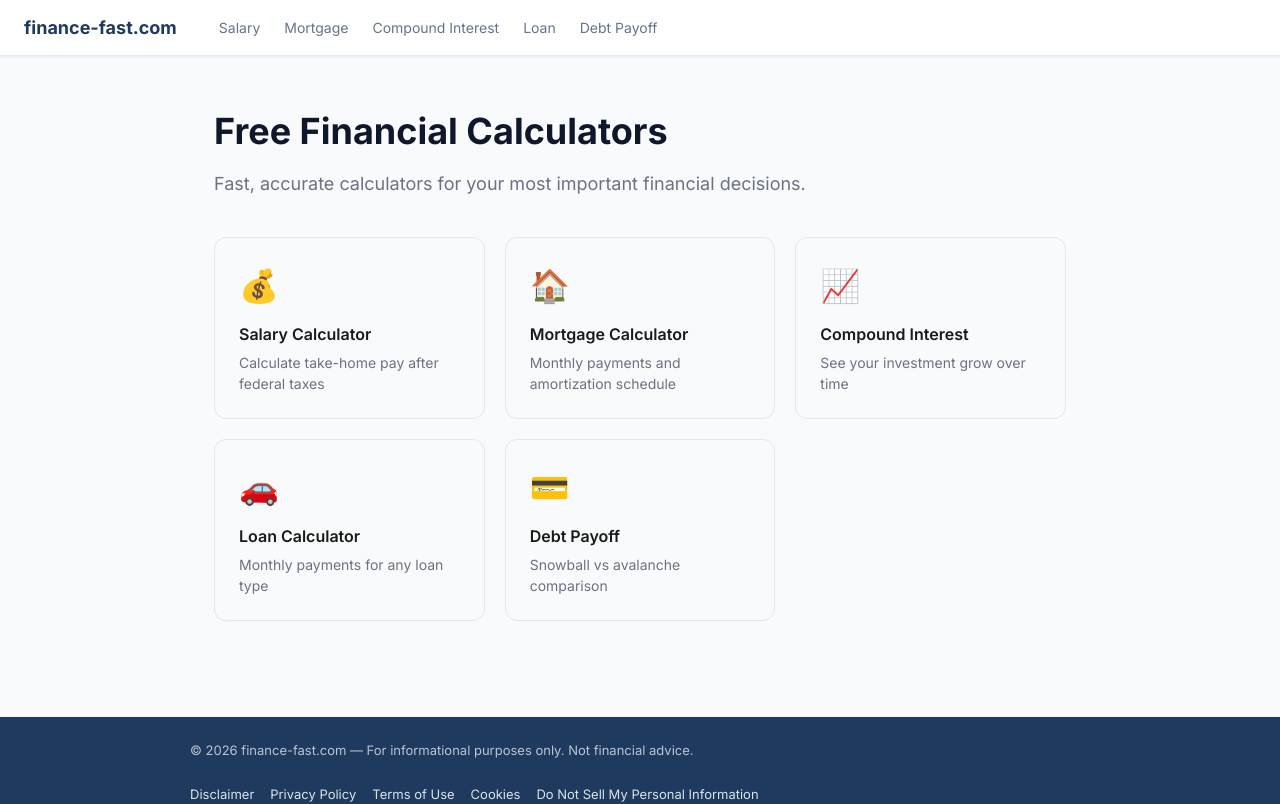
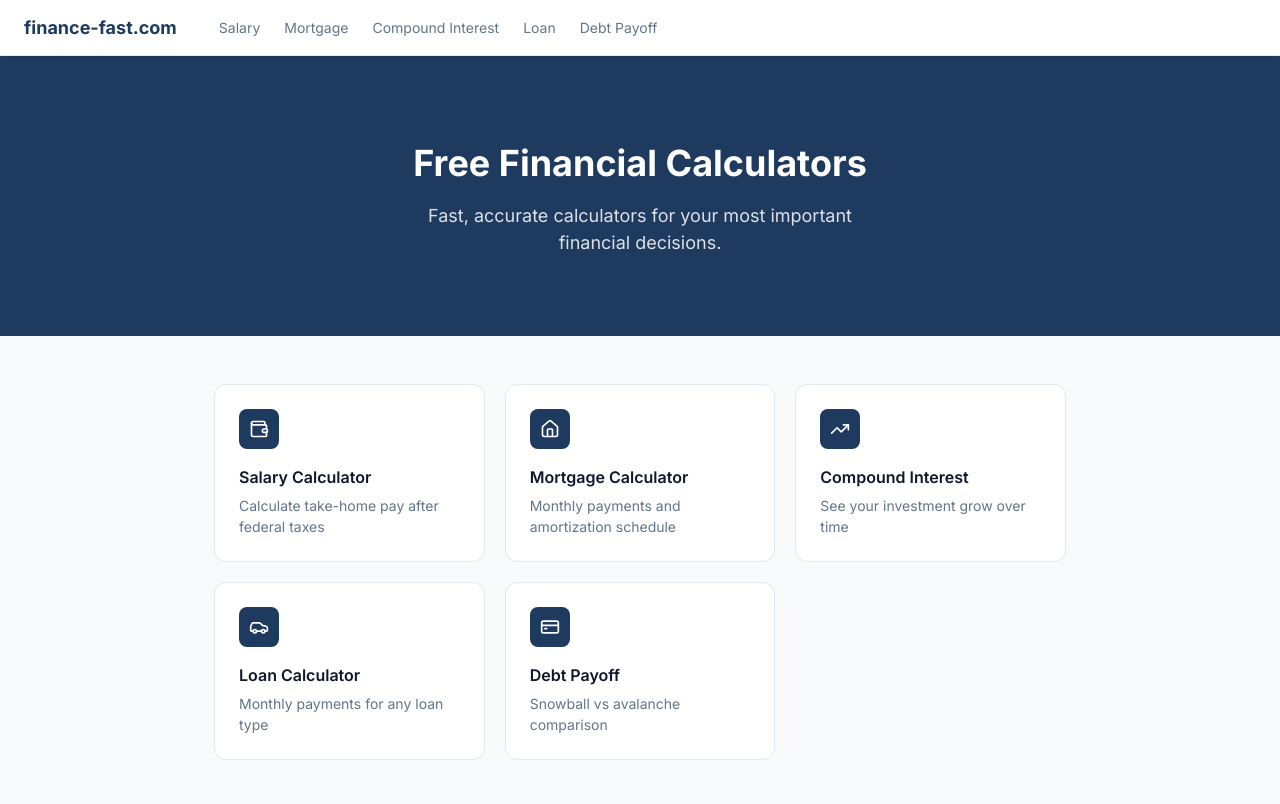
Before and after one commit to aure84/finance-calculator, a React (Vite) app: page / in a window 1280 px wide. Shown: the top 804 px of the page. Built offline with nearby package versions, Linux system fonts and the light colour scheme.

Commit message:
feat: Homepage — navy hero, Lucide icons, CSS Module card grid

```diff
--- /dev/null
+++ b/src/pages/HomePage.module.css
@@ -0,0 +1,75 @@
+.hero {
+  background: var(--navy);
+  padding: 80px 24px;
+  text-align: center;
+}
+
+.heroTitle {
+  font-size: 36px;
+  font-weight: 700;
+  color: #ffffff;
+  margin-bottom: 12px;
+}
+
+.heroSubtitle {
+  font-size: 18px;
+  color: rgba(255, 255, 255, 0.85);
+  max-width: 480px;
+  margin: 0 auto;
+}
+
+.section {
+  max-width: 900px;
+  margin: 0 auto;
+  padding: 48px 24px;
+}
+
+.grid {
+  display: grid;
+  grid-template-columns: repeat(auto-fill, minmax(260px, 1fr));
+  gap: 20px;
+}
+
+.card {
+  display: block;
+  text-decoration: none;
+  background: var(--surface);
+  border: 1px solid var(--border);
+  border-radius: 12px;
+  padding: 24px;
+  transition: border-color 0.15s, box-shadow 0.15s;
+}
+
+.card:hover {
+  border-color: var(--navy);
+  box-shadow: 0 4px 12px rgba(0, 0, 0, 0.08);
+}
+
+.card:focus-visible {
+  outline: 2px solid var(--navy);
+  outline-offset: 2px;
+}
+
+.iconWrap {
+  width: 40px;
+  height: 40px;
+  background: var(--navy);
+  border-radius: 8px;
+  display: flex;
+  align-items: center;
+  justify-content: center;
+  margin-bottom: 16px;
+  color: #ffffff;
+}
+
+.cardTitle {
+  font-size: 16px;
+  font-weight: 600;
+  color: var(--text);
+  margin-bottom: 6px;
+}
+
+.cardDesc {
+  font-size: 14px;
+  color: var(--text-muted);
+}
--- a/src/pages/HomePage.tsx
+++ b/src/pages/HomePage.tsx
@@ -1,34 +1,42 @@
 import { Link } from 'react-router-dom'
+import { Wallet, Home, TrendingUp, Car, CreditCard } from 'lucide-react'
 import SEOMeta from '../components/SEOMeta'
+import styles from './HomePage.module.css'
 
 const calculators = [
-  { to: '/salary-calculator', emoji: '💰', title: 'Salary Calculator', desc: 'Calculate take-home pay after federal taxes' },
-  { to: '/mortgage-calculator', emoji: '🏠', title: 'Mortgage Calculator', desc: 'Monthly payments and amortization schedule' },
-  { to: '/compound-interest-calculator', emoji: '📈', title: 'Compound Interest', desc: 'See your investment grow over time' },
-  { to: '/loan-calculator', emoji: '🚗', title: 'Loan Calculator', desc: 'Monthly payments for any loan type' },
-  { to: '/debt-payoff-calculator', emoji: '💳', title: 'Debt Payoff', desc: 'Snowball vs avalanche comparison' },
+  { to: '/salary-calculator', icon: Wallet, title: 'Salary Calculator', desc: 'Calculate take-home pay after federal taxes' },
+  { to: '/mortgage-calculator', icon: Home, title: 'Mortgage Calculator', desc: 'Monthly payments and amortization schedule' },
+  { to: '/compound-interest-calculator', icon: TrendingUp, title: 'Compound Interest', desc: 'See your investment grow over time' },
+  { to: '/loan-calculator', icon: Car, title: 'Loan Calculator', desc: 'Monthly payments for any loan type' },
+  { to: '/debt-payoff-calculator', icon: CreditCard, title: 'Debt Payoff', desc: 'Snowball vs avalanche comparison' },
 ]
 
 export default function HomePage() {
   return (
-    <main style={{ maxWidth: 900, margin: '0 auto', padding: '48px 24px' }}>
+    <>
       <SEOMeta
         title="Free Financial Calculators — Salary, Mortgage, Loan & More | finance-fast.com"
         description="Free financial calculators for salary take-home pay, mortgage payments, compound interest, loans, and debt payoff. Fast, accurate, no sign-up required."
       />
-      <h1 style={{ fontSize: 36, marginBottom: 12 }}>Free Financial Calculators</h1>
-      <p style={{ color: '#6b7280', marginBottom: 40, fontSize: 18 }}>
-        Fast, accurate calculators for your most important financial decisions.
-      </p>
-      <div style={{ display: 'grid', gridTemplateColumns: 'repeat(auto-fill, minmax(260px, 1fr))', gap: 20 }}>
-        {calculators.map(c => (
-          <Link key={c.to} to={c.to} style={{ textDecoration: 'none', background: '#f9fafb', border: '1px solid #e5e7eb', borderRadius: 12, padding: 24, display: 'block' }}>
-            <div style={{ fontSize: 32, marginBottom: 12 }}>{c.emoji}</div>
-            <div style={{ fontWeight: 600, fontSize: 16, color: '#1a1a1a', marginBottom: 6 }}>{c.title}</div>
-            <div style={{ fontSize: 14, color: '#6b7280' }}>{c.desc}</div>
-          </Link>
-        ))}
+      <div className={styles.hero}>
+        <h1 className={styles.heroTitle}>Free Financial Calculators</h1>
+        <p className={styles.heroSubtitle}>
+          Fast, accurate calculators for your most important financial decisions.
+        </p>
       </div>
-    </main>
+      <div className={styles.section}>
+        <div className={styles.grid}>
+          {calculators.map(({ to, icon: Icon, title, desc }) => (
+            <Link key={to} to={to} className={styles.card}>
+              <div className={styles.iconWrap}>
+                <Icon size={20} />
+              </div>
+              <div className={styles.cardTitle}>{title}</div>
+              <div className={styles.cardDesc}>{desc}</div>
+            </Link>
+          ))}
+        </div>
+      </div>
+    </>
   )
 }
```
